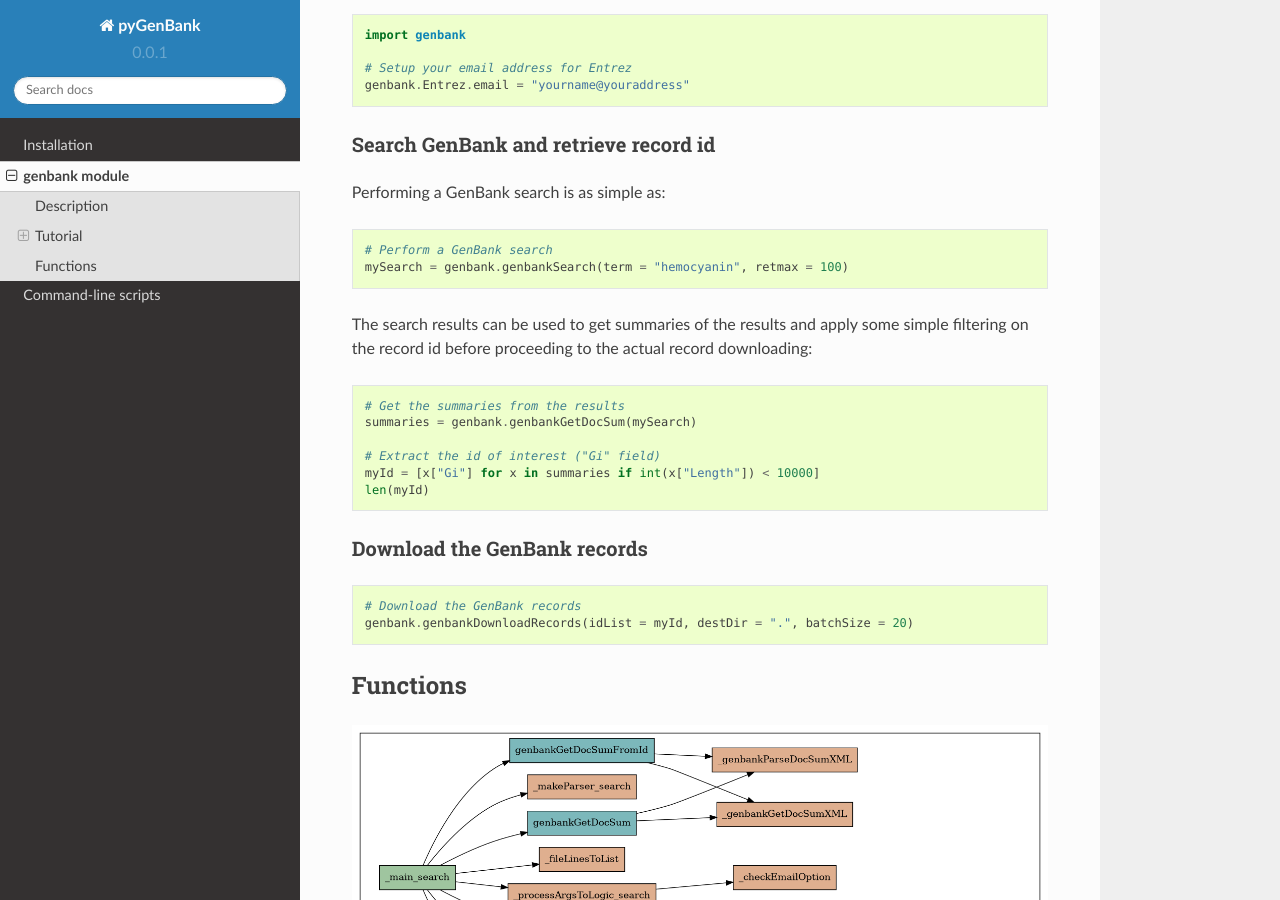
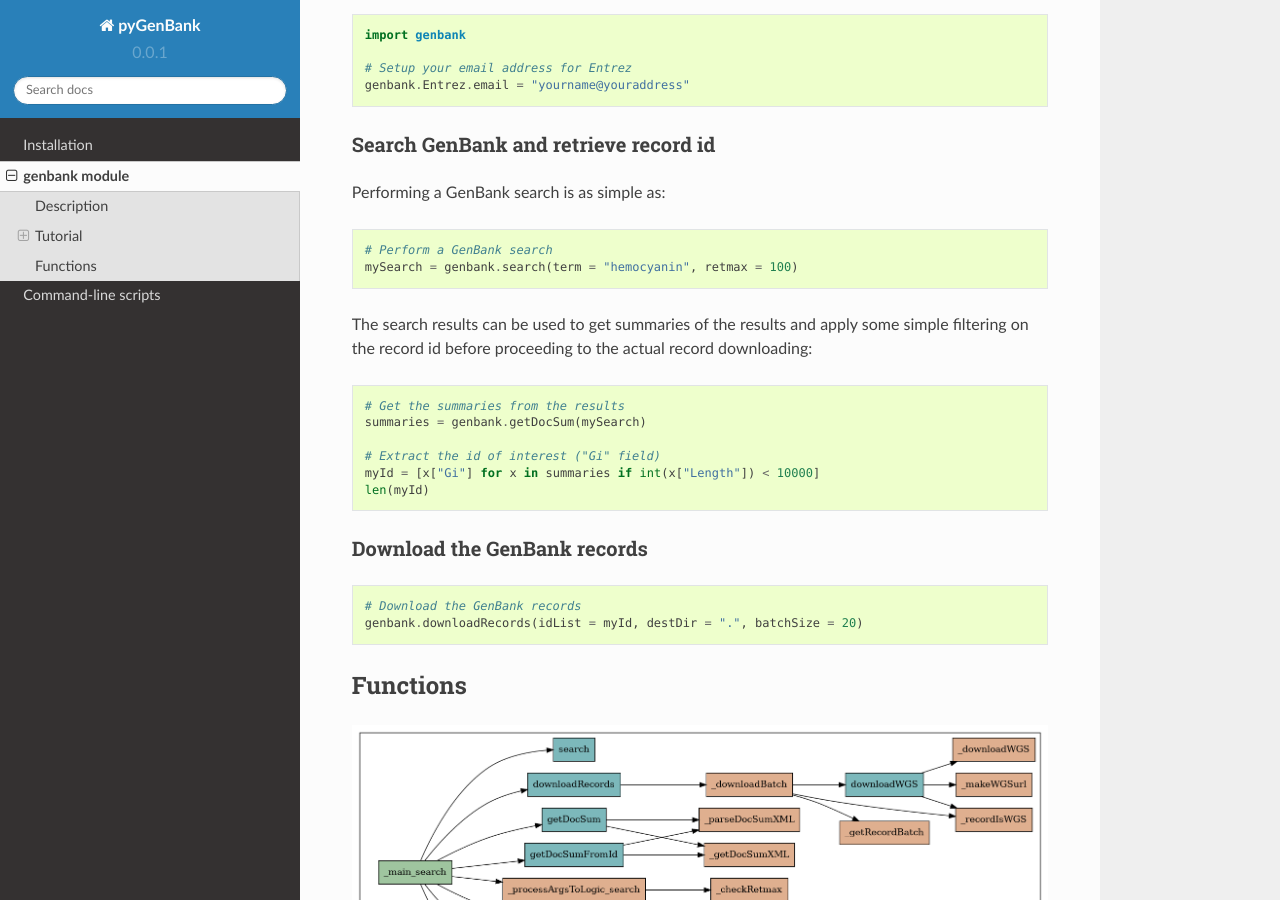
Before and after one commit to mdjbru-forge/pygenbank, a Sphinx documentation site: the page built from docs/genbank.rst, in a window 1280 px wide and 900 px high, scrolled down 455 px. Built offline with Sphinx 7.4.7 and the Read the Docs theme 2.0.0, drawn with Linux system fonts in a browser that asks for light colours; some of the changed lines change nothing that is shown.

Commit message:
Update function names in doc

```diff
--- a/docs/genbank.rst
+++ b/docs/genbank.rst
@@ -30,14 +30,14 @@
 Performing a GenBank search is as simple as::
 
    # Perform a GenBank search
-   mySearch = genbank.genbankSearch(term = "hemocyanin", retmax = 100)
+   mySearch = genbank.search(term = "hemocyanin", retmax = 100)
 
 The search results can be used to get summaries of the results and apply some
 simple filtering on the record id before proceeding to the actual record
 downloading::
 
    # Get the summaries from the results
-   summaries = genbank.genbankGetDocSum(mySearch)
+   summaries = genbank.getDocSum(mySearch)
 
    # Extract the id of interest ("Gi" field)
    myId = [x["Gi"] for x in summaries if int(x["Length"]) < 10000]
@@ -49,7 +49,7 @@
 ::
 
    # Download the GenBank records
-   genbank.genbankDownloadRecords(idList = myId, destDir = ".", batchSize = 20)
+   genbank.downloadRecords(idList = myId, destDir = ".", batchSize = 20)
 
 Functions
 ---------
@@ -58,54 +58,63 @@
 
   digraph G {
   rankdir=LR;
-  subgraph cluster1{
+  subgraph cluster_1 {
   node[shape=box,style=filled,fillcolor="#dfaf8f"];
   _processOutfmtArg;
   _fileLinesToList;
+  _makeSummaryForCDS;
   _checkEmailOption;
+  _getRecordBatch;
+  _recordIsWGS;
+  _downloadBatch;
+  _processArgsToLogic_extract_CDS;
+  _parseDocSumXML;
+  _getProteinHashFromCDS;
+  _getDocSumXML;
+  _makeParser_search;
+  _checkRetmax;
+  _summarizeRecord;
+  _downloadWGS;
+  _makeWGSurl;
+  _makeParser_extract_CDS;
   _processArgsToLogic_search;
-  _genbankParseDocSumXML;
-  _processArgsToLogic_extract_CDS;
-  _genbankSummarizeRecord;
-  _genbankDownloadBatch;
-  _genbankGetDocSumXML;
-  _makeParser_search;
-  _genbankMakeSummaryForCDS;
-  _checkRetmax;
-  _genbankGetRecordBatch;
-  _makeParser_extract_CDS;
-  _genbankGetProteinHashFromCDS;
   node[shape=box,style=filled,fillcolor="#7cb8bb"];
-  genbankDownloadRecords;
-  genbankGetDocSumFromId;
-  genbankWriteDocSums;
-  genbankSearch;
-  genbankGetDocSum;
+  getDocSumFromId;
+  downloadRecords;
+  getDocSum;
+  search;
+  downloadWGS;
+  writeDocSums;
   node[shape=box,style=filled,fillcolor="#9fc59f"];
   _main_search;
   _main_extract_CDS;
-  genbankDownloadRecords -> _genbankDownloadBatch;
-  genbankGetDocSumFromId -> _genbankParseDocSumXML;
-  genbankGetDocSumFromId -> _genbankGetDocSumXML;
+  getDocSum -> _getDocSumXML;
+  getDocSum -> _parseDocSumXML;
+  getDocSumFromId -> _getDocSumXML;
+  getDocSumFromId -> _parseDocSumXML;
+  downloadRecords -> _downloadBatch;
+  _processArgsToLogic_extract_CDS -> _processOutfmtArg;
+  downloadWGS -> _downloadWGS;
+  downloadWGS -> _makeWGSurl;
+  downloadWGS -> _recordIsWGS;
+  _downloadBatch -> downloadWGS;
+  _downloadBatch -> _getRecordBatch;
+  _downloadBatch -> _recordIsWGS;
+  _main_search -> search;
+  _main_search -> getDocSum;
+  _main_search -> _makeParser_search;
+  _main_search -> downloadRecords;
+  _main_search -> getDocSumFromId;
+  _main_search -> _fileLinesToList;
+  _main_search -> _processArgsToLogic_search;
+  _main_search -> writeDocSums;
   _processArgsToLogic_search -> _checkRetmax;
   _processArgsToLogic_search -> _checkEmailOption;
-  _genbankSummarizeRecord -> _genbankGetProteinHashFromCDS;
-  _genbankSummarizeRecord -> _genbankMakeSummaryForCDS;
-  _genbankDownloadBatch -> _genbankGetRecordBatch;
-  _processArgsToLogic_extract_CDS -> _processOutfmtArg;
-  _main_search -> _makeParser_search;
-  _main_search -> genbankGetDocSumFromId;
-  _main_search -> genbankSearch;
-  _main_search -> _fileLinesToList;
-  _main_search -> genbankGetDocSum;
-  _main_search -> genbankDownloadRecords;
-  _main_search -> genbankWriteDocSums;
-  _main_search -> _processArgsToLogic_search;
-  genbankGetDocSum -> _genbankParseDocSumXML;
-  genbankGetDocSum -> _genbankGetDocSumXML;
   _main_extract_CDS -> _processArgsToLogic_extract_CDS;
   _main_extract_CDS -> _makeParser_extract_CDS;
-  _main_extract_CDS -> _genbankSummarizeRecord;
+  _main_extract_CDS -> _summarizeRecord;
+  _summarizeRecord -> _getProteinHashFromCDS;
+  _summarizeRecord -> _makeSummaryForCDS;
   }
   }
 
```
